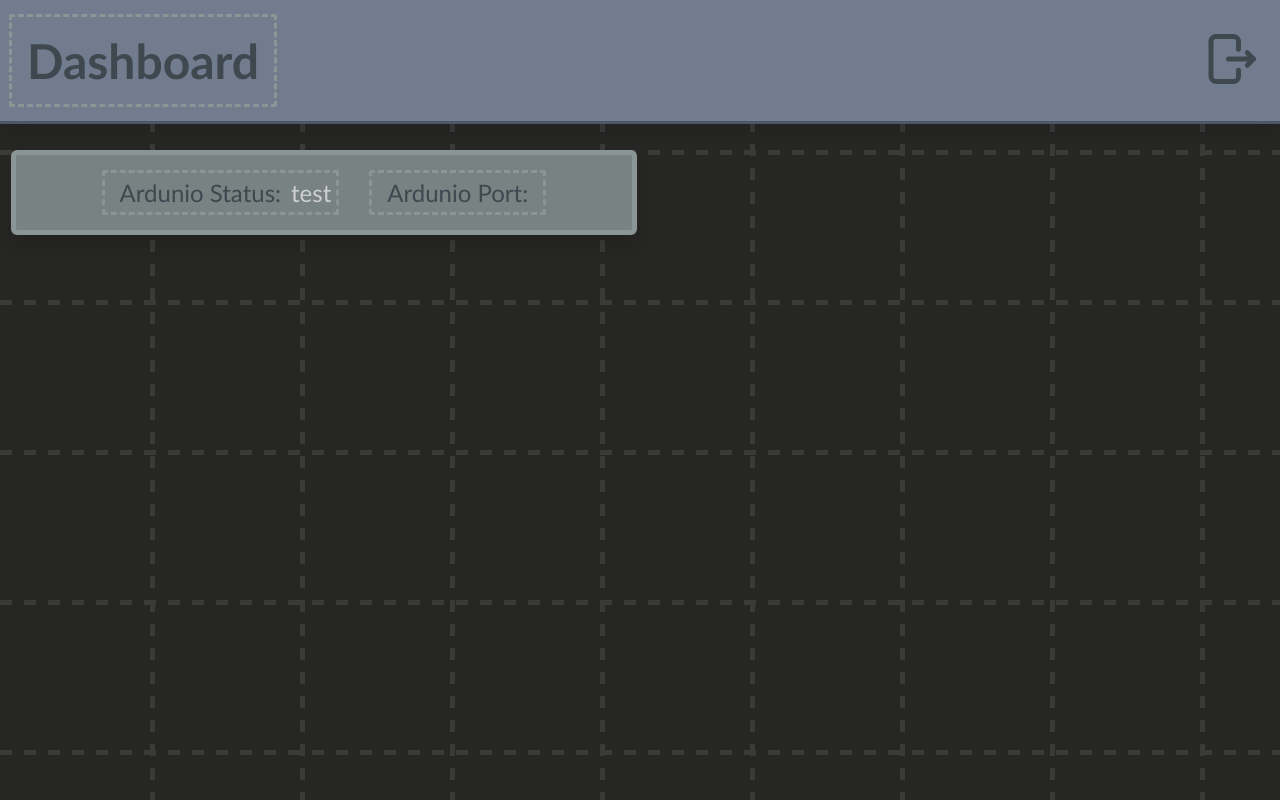
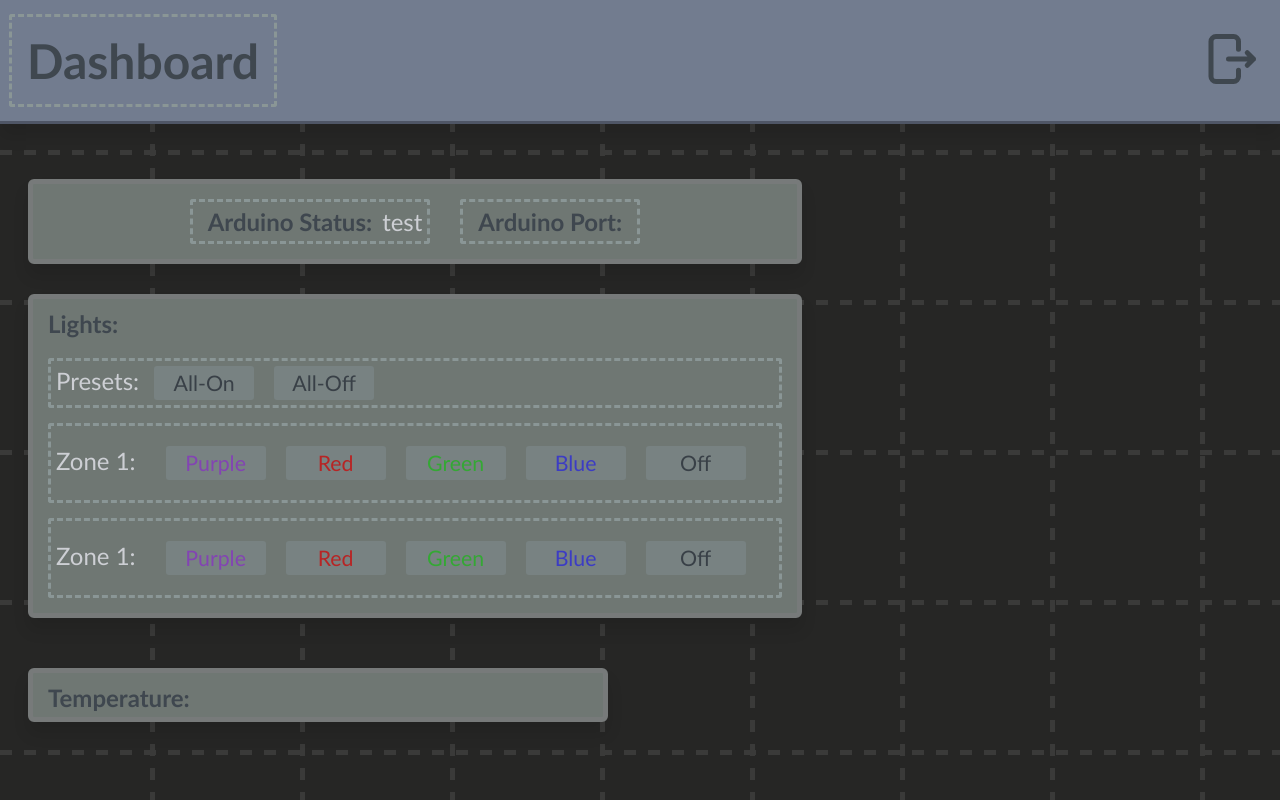
Before and after one commit to AlekWhite/awsite, a Flask app: page /dashboard in a window 1280 px wide. Run offline with Flask 3, Linux system fonts and the light colour scheme; the visitor is signed in with stand-in values (Sample User, id 1); data that the repository does not hold is empty; some libraries are stand-ins or nearby versions.

Commit message:
Added light control functionality

```diff
--- a/flaskApp/flask_server.py
+++ b/flaskApp/flask_server.py
@@ -25,7 +25,7 @@ db_url = os.getenv("DATABASE_URL")
 app = Flask(__name__)
 app.wsgi_app = ProxyFix(app.wsgi_app, x_for=1, x_proto=1, x_host=1, x_port=1)
 app.static_folder = 'static'
-app.config['SECRET_KEY'] = secrets.token_urlsafe(32)
+app.config['SECRET_KEY'] = os.getenv('SECRET_KEY')
 app.config['SQLALCHEMY_TRACK_MODIFICATIONS'] = False
 app.config['SQLALCHEMY_DATABASE_URI'] = db_url
 app.config['PERMANENT_SESSION_LIFETIME'] = timedelta(minutes=30)
@@ -46,9 +46,6 @@ limiter = Limiter(
 # deliver main html page
 @app.route('/', methods=['GET'])
 def main_page():
-    if 'user_id' in session:
-        session.pop('user_id', None)
-    print(session)
     return render_template("mainPage.html")
 
 # login for the web-app clients
@@ -76,18 +73,32 @@ def auth_page():
 
 # private dashboard page
 @app.route('/dashboard', methods=['GET', 'POST'])
+@limiter.limit("10 per minute", methods=["POST"])
 def dashboard():
     if 'user_id' not in session:
         return redirect(url_for('auth_page'))
 
     if request.method == 'POST':
 
-        # update ard port in db
-        np = request.form.get("newPort")
-        if np and (len(np) < 100):
-            print(np)
+        # update light colors in the db
+        data = request.form.get("light")
+        if data and (Arduino.get_state != "update"):
+            try:
+                light_data = json.loads(data)
+            except json.JSONDecodeError:
+                time.sleep(1)
+                return "Invalid JSON format", 400
+            print(light_data)
+            if light_data['zone'] == "all-on":
+                RGBLightValue.get_by_name("zone1").update_color(255, 0, 0)
+                RGBLightValue.get_by_name("zone2").update_color(55, 0, 200)
+            elif light_data['zone'] == "all-off":
+                RGBLightValue.get_by_name("zone1").update_color(0, 0, 0)
+                RGBLightValue.get_by_name("zone2").update_color(0, 0, 0)
+            else:
+                RGBLightValue.get_by_name(light_data['zone']).update_color(light_data['r'], light_data['g'], light_data['b'])
             Arduino.update_state("update")
-            Arduino.update_port(np)
+            time.sleep(0.15)
 
     return render_template("dashboard.html")
 
@@ -97,6 +108,7 @@ def logout():
     return redirect(url_for('main_page'))
 
 @app.route('/api/arduino', methods=['GET'])
+@limiter.limit("10 per minute", methods=["GET"])
 def arduino():
     if 'user_id' not in session:
         return json.dumps({"error": "Invalid credentials"}), 401
--- a/flaskApp/static/css/authPage.css
+++ b/flaskApp/static/css/authPage.css
@@ -5,9 +5,9 @@ body{
     font-family: "Trebuchet MS";
     display: flex;
     justify-content: center;
-    align-items: center;
     min-height: 100vh;
     margin: 0;
+    padding: 0;
 }
 
 .lgDiv{
@@ -19,4 +19,6 @@ body{
     background-color: #727c8f;
     box-shadow: 0 12px 16px rgba(0, 0, 0, 0.1);
     overflow: hidden;
+    height: fit-content;
+    margin-top: 10%;
 }
--- a/flaskApp/static/css/dashboard.css
+++ b/flaskApp/static/css/dashboard.css
@@ -1,8 +1,30 @@
+body{
+    display: flex;
+    flex-direction: row;
+    flex-wrap: wrap;
+    margin: 0;
+    padding: 0;
+}
+
+.mainButton{
+    width: 100px;
+    background-color: #788282;
+    border: #9bbba7;
+}
+
+.mainButton:hover{
+    background-color: #abc7b6;
+    border: #658672;
+}
+
 .dashboardPage{
-    margin-top: 135px;
-    display: grid;
-    grid-template-columns: 1fr 1fr;
-    gap: 20px;
+    margin-top: 20px;
+    margin-left: 25px;
+    display: flex;
+    flex-direction: column;
+    width: 45%;
+    min-width: fit-content;
+    height: fit-content;
 }
 
 .headerText{
@@ -12,6 +34,7 @@
     font-size: 24px;
     width: fit-content;
     margin-left: 10px;
+    font-weight: bold;
 }
 
 .rowDiv{
@@ -22,3 +45,32 @@
     height: fit-content;
     margin: 15px;
 }
+
+.buttonDiv{
+    display: flex;
+    flex-direction: row;
+    justify-content: center;
+    height: fit-content;
+    margin: 15px;
+}
+
+.mainDivCol,
+.mainDivRow{
+    position: relative;
+    width: 99%;
+    margin: 15px 3px;
+    border: 5px solid rgb(119, 122, 122);
+    border-radius: 6px;
+    background-color: #6f7773;
+    box-shadow: 0 12px 16px rgba(0, 0, 0, 0.1);
+    overflow: hidden;
+    display: flex;
+    flex-direction: row;
+    justify-content: center;
+    height: fit-content;
+}
+
+.mainDivCol{
+    flex-direction: column;
+    justify-content: left;
+}
--- a/flaskApp/static/css/mainPage.css
+++ b/flaskApp/static/css/mainPage.css
@@ -4,6 +4,8 @@ body{
     background-repeat: repeat;
     color: #303840;
     font-family: "Trebuchet MS";
+    margin: 0;
+    padding: 0;
 }
 
 h2{
@@ -17,11 +19,10 @@ h2{
 }
 
 .headerDiv{
-    position: absolute;
-    left: 0px;
-    top: 0px;
+    position: relative;
     width: 100%;
-    margin: 0px 0px;
+    margin-left: 0px;
+    margin-bottom: 20px;
     background-color: #727c8f;
     border-bottom: 3px solid #4f5666;
     box-shadow: 0 12px 16px rgba(0, 0, 0, 0.1);
@@ -48,21 +49,6 @@ h2{
     color: #92b6db;
 }
 
-.mainDiv{
-    position: relative;
-    width: 99%;
-    margin: 15px 3px;
-    border: 5px solid #8a9696;
-    border-radius: 6px;
-    background-color: #788282;
-    box-shadow: 0 12px 16px rgba(0, 0, 0, 0.1);
-    overflow: hidden;
-    display: flex;
-    flex-direction: row;
-    align-items: center;
-    justify-content: center;
-}
-
 .mainText{
     position: relative;
     padding: 5px;
@@ -73,7 +59,7 @@ h2{
 .mainButton{
     position: relative;
     float: left;
-    color: #3f474f;
+    color: #394047;
     border: 2px solid #8ea3bd;
     border-radius: 3px;
     background-color: #9facbd;
@@ -82,6 +68,15 @@ h2{
     cursor: pointer;
     z-index: 1000;
     font-family: "Trebuchet MS";
+    width: 175px;
+    font-size: 16pt;
+}
+
+.mainButton:hover{
+    background-color: #b4c2d4;
+    font-size: 18pt;
+    color: #2c3136;
+    border: 2px solid #9bb2ce;
 }
 
 .mainTextInp{
--- a/flaskApp/static/js/dashboard.js
+++ b/flaskApp/static/js/dashboard.js
@@ -21,11 +21,21 @@ async function updateDashboard(){
         const response = await fetch("/api/arduino");
         if (!response.ok) throw new Error("Failed to fetch");
         const data = await response.json();
-        const status_text = {"online": "Online",
-                             "offline": "Offline",
-                             "update": "Updating"}
-        document.getElementById("statusText").innerText = status_text[data.status];
-        document.getElementById("port").placeholder = data.port;
+        const status_text = {"online": ["Online", "#34a834"],
+                             "offline": ["Offline", "#b72525"],
+                             "update": ["Updating", "#8344b3"]}
+
+        if (data.status == "update") {
+            document.querySelectorAll('button[name="light"]').forEach(button => {
+                button.disabled = true;});
+        } else {
+            document.querySelectorAll('button[name="light"]').forEach(button => {
+                button.disabled = false;
+        });}
+
+        document.getElementById("statusText").innerText = status_text[data.status][0];
+        document.getElementById("statusText").style.color = status_text[data.status][1];
+        document.getElementById("port").innerText = data.port;
     } catch (err) {
         console.error("Error loading items:", err);
     }
--- a/flaskApp/templates/dashboard.html
+++ b/flaskApp/templates/dashboard.html
@@ -12,7 +12,7 @@
             </button>
         </form>
 
-        <form action="/logout"  method="POST">
+        <form action="/logout" method="POST">
             <input type="hidden" name="csrf_token" value="{{ csrf_token() }}"/>
             <button class="icoButton" style="margin-right: 15px;" id="back" type="submit">
                 <svg width="60px" height="60px" viewBox="0 0 24 24" fill="none" xmlns="http://www.w3.org/2000/svg">
@@ -23,15 +23,55 @@
     </div>
 
     <div class="dashboardPage">
-        <div class="mainDiv">
+        <div class="mainDivRow">
             <div class="rowDiv">
-                <span class="headerText" >Ardunio Status: </span>
+                <span class="headerText" >Arduino Status: </span>
                 <span class="mainText" id="statusText">test</span>
             </div>
             <div class="rowDiv">
-                <span class="headerText">Ardunio Port:</span>
+                <span class="headerText">Arduino Port:</span>
                 <span class="mainText" id="port" ></span>
             </div>
+        </div>
+
+        <div class="mainDivCol">
+            <span class="headerText" style="margin-top: 5px;" >Lights: </span>
+            <form action="/dashboard" method="POST">
+                <input type="hidden" name="csrf_token" value="{{ csrf_token() }}"/>
+                <div class="rowDiv">
+                    <span class="mainText">Presets: </span>
+                    <button class="mainButton" type="submit" name="light" value='{"r":-1,"g":-1,"b":-1,"zone":"all-on"}'>All-On</button>
+                    <button class="mainButton" type="submit" name="light" value='{"r":-1,"g":-1,"b":-1,"zone":"all-off"}'>All-Off</button>
+                </div>
+                <div class="rowDiv">
+                    <span class="mainText" style="margin-top: 15px;">Zone 1: </span>
+                    <div class="buttonDiv">
+                        <button class="mainButton" type="submit" name="light" value='{"r":55,"g":0,"b":200,"zone":"zone1"}' style="color:#8344b3;" >Purple</button>
+                        <button class="mainButton" type="submit" name="light" value='{"r":255,"g":0,"b":0,"zone":"zone1"}' style="color:#b72525;" >Red</button>
+                        <button class="mainButton" type="submit" name="light" value='{"r":0,"g":255,"b":000,"zone":"zone1"}' style="color:#34a834;" >Green</button>
+                        <button class="mainButton" type="submit" name="light" value='{"r":0,"g":0,"b":255,"zone":"zone1"}' style="color:#3c3cc4;" >Blue</button>
+                        <button class="mainButton" type="submit" name="light" value='{"r":0,"g":0,"b":0,"zone":"zone1"}' >Off</button>
+                    </div>
+
+                </div>
+                <div class="rowDiv">
+                    <span class="mainText" style="margin-top: 15px;">Zone 1: </span>
+                    <div class="buttonDiv">
+                        <button class="mainButton" type="submit" name="light" value='{"r":55,"g":0,"b":200,"zone":"zone2"}' style="color:#8344b3;" >Purple</button>
+                        <button class="mainButton" type="submit" name="light" value='{"r":255,"g":0,"b":0,"zone":"zone2"}' style="color:#b72525;" >Red</button>
+                        <button class="mainButton" type="submit" name="light" value='{"r":0,"g":255,"b":000,"zone":"zone2"}' style="color:#34a834;" >Green</button>
+                        <button class="mainButton" type="submit" name="light" value='{"r":0,"g":0,"b":255,"zone":"zone2"}' style="color:#3c3cc4;" >Blue</button>
+                        <button class="mainButton" type="submit" name="light" value='{"r":0,"g":0,"b":0,"zone":"zone2"}' >Off</button>
+                    </div>
+                </div>
+            </form>
+        </div>
+
+    </div>
+
+    <div class="dashboardPage">
+        <div class="mainDivCol">
+            <span class="headerText" style="margin-top: 5px;" >Temperature: </span>
         </div>
     </div>
 
```
Also changed, not shown: flaskApp/arduinoInterface.py (+19 -2 lines), flaskApp/templates/authPage.html (+2 -5 lines), 1 other file.
